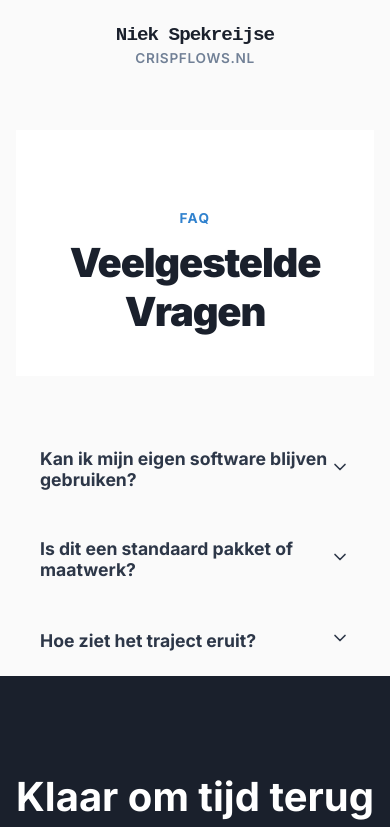
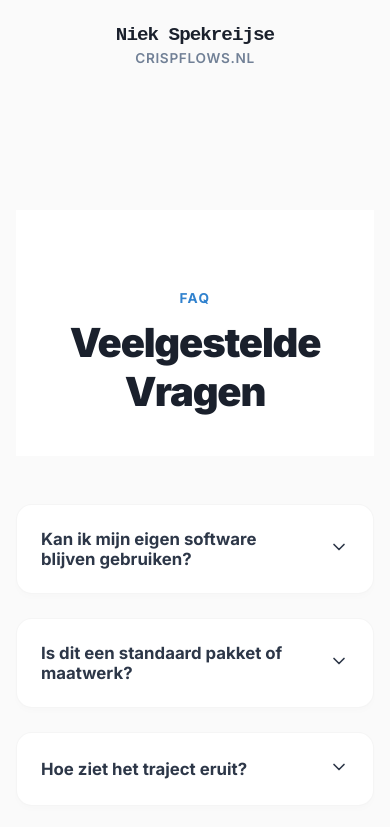
Before and after one commit to nscoder96/crispflows-v3, a Next.js app: page /aannemers in a window 390 px wide. Shown: the part 6400-7227 px from the top of the page. Built offline with nearby package versions, Linux system fonts and the light colour scheme.

Commit message:
Refactor FAQ Section: Improved touch targets and clean accordion style

```diff
--- a/src/app/aannemers/page.module.css
+++ b/src/app/aannemers/page.module.css
@@ -435,27 +435,100 @@
     .founderText {
         border-color: rgba(49, 130, 206, 0.2);
     }
+}
+
+/* --- FAQ SECTION --- */
+.faqSection {
+    padding: 8rem 0 10rem;
+    background: #FAFAFA;
+}
+
+.accordion {
+    display: flex;
+    flex-direction: column;
+    gap: 1.5rem;
+    max-width: 800px;
+    margin: 0 auto;
+}
+
+.faqItem {
+    background: #FFFFFF;
+    border: 1px solid rgba(0, 0, 0, 0.04);
+    border-radius: 20px;
+    overflow: hidden;
+    transition: all 0.3s cubic-bezier(0.25, 0.46, 0.45, 0.94);
+    box-shadow: 0 4px 6px rgba(0, 0, 0, 0.01);
+}
+
+.faqItem:hover {
+    box-shadow: 0 10px 20px rgba(0, 0, 0, 0.05);
+    /* Softer shadow */
+    transform: translateY(-2px);
+    border-color: rgba(49, 130, 206, 0.3);
+}
 
 .faqQuestion {
-        padding: 24px;
+    padding: 2rem;
     width: 100%;
     display: flex;
     justify-content: space-between;
     align-items: center;
-        font-size: 1.1rem;
+    font-size: 1.15rem;
     font-weight: 700;
     color: #2D3748;
-        background: none;
+    background: transparent;
     border: none;
     cursor: pointer;
     text-align: left;
+    gap: 1.5rem;
+    /* Space between text and icon */
+    font-family: var(--font-inter), sans-serif;
+}
+
+.faqQuestion:focus {
+    outline: none;
+    background: rgba(49, 130, 206, 0.02);
+}
+
+.faqIcon {
+    flex-shrink: 0;
+    color: #3182CE;
+    transition: transform 0.3s ease;
 }
 
 .faqAnswer {
-        padding: 0 24px 24px 24px;
+    padding: 0 2rem 2rem 2rem;
     color: #4A5568;
-        line-height: 1.7;
+    line-height: 1.8;
+    font-size: 1.05rem;
+}
+
+.faqAnswerInner {
+    padding-top: 0.5rem;
+    border-top: 1px dashed #E2E8F0;
+    margin-top: -0.5rem;
+    /* Pull it slightly up visually */
+}
+
+@media (max-width: 768px) {
+    .faqSection {
+        padding: 5rem 0 8rem;
+    }
+
+    .faqItem {
+        border-radius: 16px;
+    }
+
+    .faqQuestion {
+        padding: 1.5rem;
+        font-size: 1.05rem;
+        /* Still legible */
+    }
+
+    .faqAnswer {
+        padding: 0 1.5rem 1.5rem 1.5rem;
         font-size: 1rem;
+    }
 }
 
 @media (max-width: 1024px) {
@@ -488,7 +561,6 @@
 
     .founderTitle {
         font-size: 2rem;
-        }
     }
 }
 
```
Lines whose indentation alone changed are shown as unchanged.
